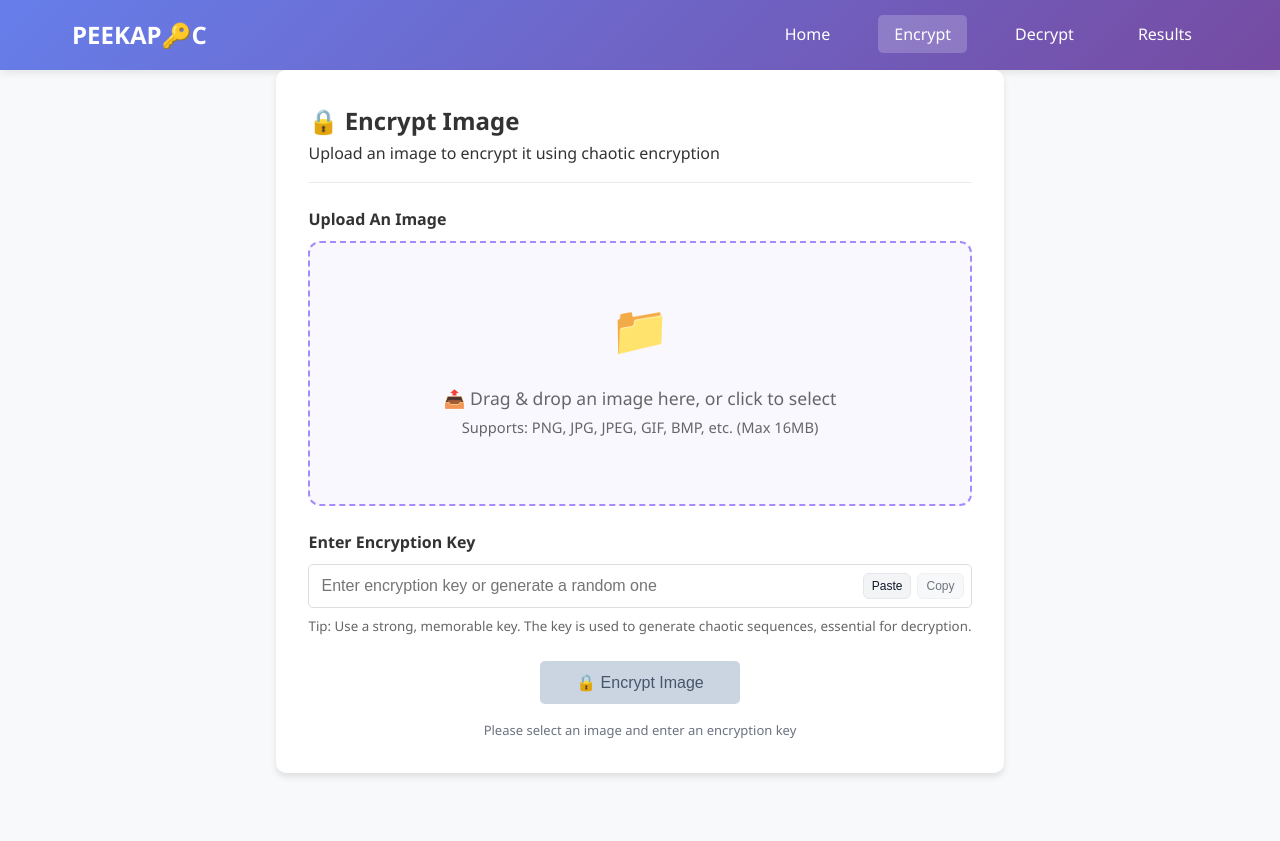
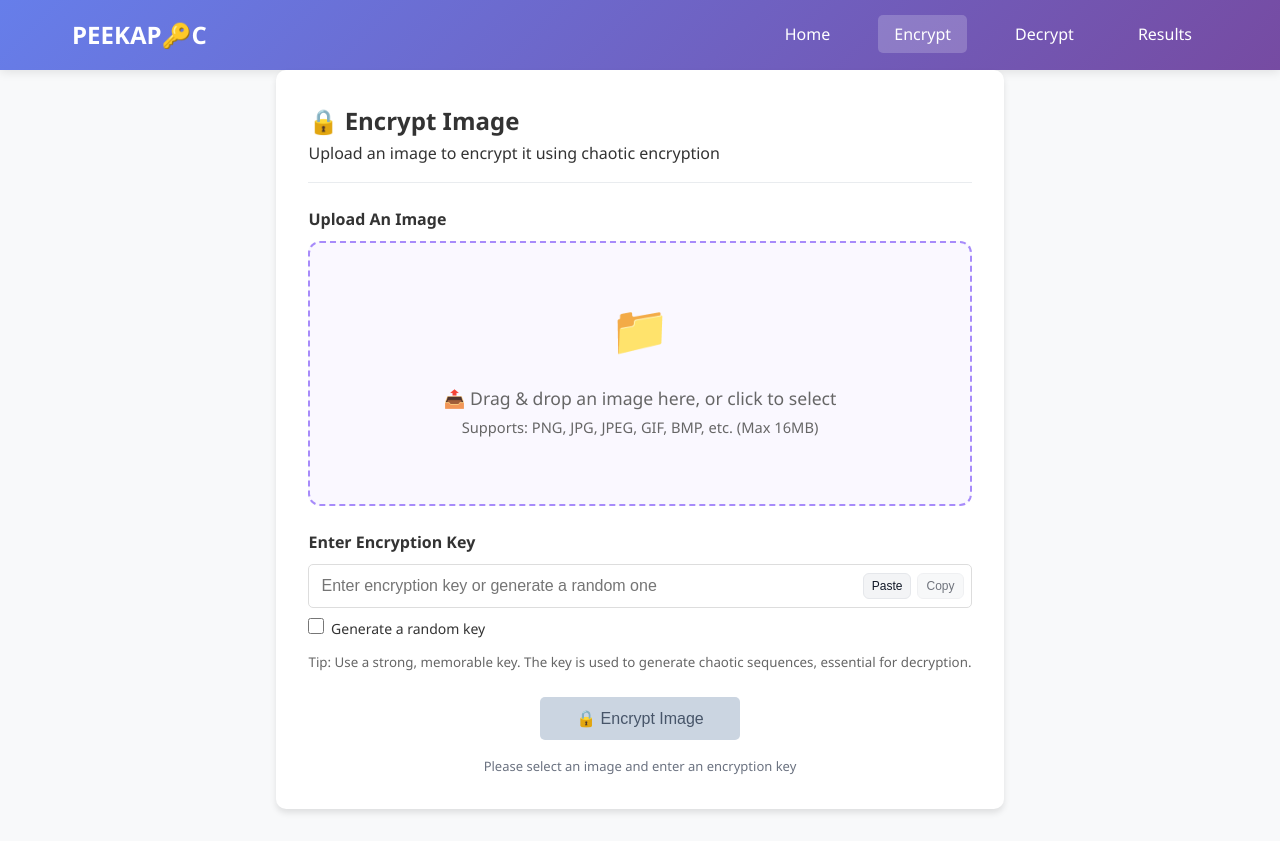
Before and after one commit to wantedWaffleInUni/fyp-mds08, a React (Create React App) app in the folder chaotic-encryption-app/frontend/: page /encrypt in a window 1280 px wide. Before the commit the page ends 805 px from the top, so only its background shows below. Built offline with nearby package versions, Linux system fonts and the light colour scheme; no server answers; the HTML template or start-up script is replaced by a standard one.

Commit message:
added generate random key in encrypt page

```diff
--- a/chaotic-encryption-app/frontend/src/App.css
+++ b/chaotic-encryption-app/frontend/src/App.css
@@ -548,3 +548,33 @@ body {
   background: #3b82f6; /* or your primary */
   transition: width .25s ease;
 }
+
+.form-check-input:checked {
+  border-color: #7c3aed;
+  background-color: #7c3aed;
+  background-size: contain;
+  background-position: center;
+  background-repeat: no-repeat;
+}
+.form-check-input:focus {
+  outline: 2px solid #7c3aed55;
+  outline-offset: 2px;
+  box-shadow: 0 0 0 2px #7c3aed33;
+}
+
+.form-check-input {
+  width: 16px;
+  height: 16px;
+  margin: 10px 0;
+  border: 1px solid #cbd5e1;
+  border-radius: 4px;
+  background: white;
+  transition: all .2s;
+  cursor: pointer;
+  padding-top: 12%;
+}
+
+.form-check-label {
+  padding-inline-start: 1%;
+  font-size: 14px;
+}
--- a/chaotic-encryption-app/frontend/src/components/modals/SelectAlgorithmModal.jsx
+++ b/chaotic-encryption-app/frontend/src/components/modals/SelectAlgorithmModal.jsx
@@ -48,6 +48,7 @@ export default function SelectAlgorithmModal(props) {
           <p style={{ fontStyle:'italic', fontSize:'0.8rem' }}>
             Hover over each algorithm to see which one fits you best!
           </p>
+          <br></br>
 
           <div className="algo-grid">
             {list.map(opt => {
--- a/chaotic-encryption-app/frontend/src/pages/Encrypt.jsx
+++ b/chaotic-encryption-app/frontend/src/pages/Encrypt.jsx
@@ -22,6 +22,7 @@ const Encrypt = () => {
   const [error, setError] = useState('');
   const [result, setResult] = useState(null);
   const navigate = useNavigate();
+  const [autoGenerateKey, setAutoGenerateKey] = useState(false);
 
   // progress modal state
   // const [showProgress, setShowProgress] = useState(false);
@@ -119,113 +120,6 @@ const Encrypt = () => {
     }
   };
 
-
-//   const confirmEncrypt = async () => {
-//     setIsLoading(true);
-//     setError('');
-//
-//     try {
-//       const needsNonce = ['fodhnn', '2dlasm'].includes(selectedAlgorithm);
-//       const response = await encryptImage(
-//         selectedFile,
-//         encryptionKey,
-//         selectedAlgorithm,
-//         // selectedAlgorithm === 'fodhnn' ? (nonce || undefined) : undefined
-//         needsNonce ? (nonce || undefined) : undefined
-//       );
-//       setResult(response);
-//       setShowAlgoModal(false);
-//       // Navigate to results page with the data
-//       navigate('/results', {
-//         state: {
-//           type: 'encrypt',
-//           data: response
-//         }
-//       });
-//     } catch (err) {
-//       setError(err.message);
-//     } finally {
-//       setIsLoading(false);
-//     }
-//   };
-
-// const confirmEncrypt = async () => {
-//   setShowAlgoModal(false);
-//   setShowProgress(true);
-//   setPhase('analysing image…');
-//   setProgress(5);
-//
-//   const needsNonce = ['fodhnn', '2dlasm'].includes(selectedAlgorithm);
-//
-//   // optional: smooth fake progress while waiting (caps at 95%)
-//   const tick = setInterval(() => {
-//     setProgress(p => (p < 95 ? p + (p < 80 ? 1 : 0.5) : p));
-//   }, 200);
-//
-//   const ac = new AbortController();
-//   abortRef.current = ac;
-//
-//   try {
-//     const res = await encryptImage(
-//       selectedFile,
-//       encryptionKey,
-//       selectedAlgorithm,
-//       needsNonce ? (nonce || undefined) : undefined,
-//       { signal: ac.signal } // ok to omit if your API helper doesn’t use it
-//     );
-//
-//     clearInterval(tick);
-//     setPhase('finalising…');
-//     setProgress(100);
-//
-//     // small pause for UX polish
-//     setTimeout(() => {
-//       setShowProgress(false);
-//       navigate('/results', { state: { type: 'encrypt', data: res } });
-//     }, 250);
-//   } catch (e) {
-//     clearInterval(tick);
-//     setShowProgress(false);
-//     if (e.name !== 'AbortError') setError(e.message || 'Encryption failed.');
-//   }
-// };
-
-//   const confirmEncrypt = async () => {
-//     setShowAlgoModal(false);
-//     setShowProgress(true);
-//     setError('');
-//
-//     const needsNonce = ['fodhnn', '2dlasm'].includes(selectedAlgorithm);
-//
-//     // kick off fake phased progress while backend works
-//     const ac = new AbortController();
-//     abortRef.current = ac;
-//     const stop = startPhasedProgress(ac.signal);
-//
-//     try {
-//       const res = await encryptImage(
-//         selectedFile,
-//         encryptionKey,
-//         selectedAlgorithm,
-//         needsNonce ? (nonce || undefined) : undefined,
-//         { signal: ac.signal } // safe to omit if your helper doesn’t support it
-//       );
-//
-//       // finish bar nicely, then navigate
-//       stop();
-//       setPhase('Finalising …');
-//       setProgress(100);
-//
-//       setTimeout(() => {
-//         setShowProgress(false);
-//         navigate('/results', { state: { type: 'encrypt', data: res } });
-//       }, 250);
-//     } catch (e) {
-//       stop();
-//       setShowProgress(false);
-//       if (e.name !== 'AbortError') setError(e.message || 'Encryption failed.');
-//     }
-//   };
   const confirmEncrypt = async () => {
     setIsLoading(true);
     setShowAlgoModal(false);
@@ -312,31 +206,25 @@ const Encrypt = () => {
   const [flipped, setFlipped] = useState({});
   const setFlip = (val, on) => setFlipped(f => ({ ...f, [val]: on ?? !f[val] }));
 
+  // tiny helper (uses native crypto.randomUUID when available)
+  const genUUID = () => {
+    if (typeof crypto !== 'undefined' && crypto.randomUUID) return crypto.randomUUID();
+    // RFC4122 v4 fallback
+    return 'xxxxxxxx-xxxx-4xxx-yxxx-xxxxxxxxxxxx'.replace(/[xy]/g, c => {
+      const r = (Math.random() * 16) | 0;
+      const v = c === 'x' ? r : (r & 0x3) | 0x8;
+      return v.toString(16);
+    });
+  };
 
-//   function startPhasedProgress(signal) {
-//     let i = 0;
-//     let p = PHASES[0].from;
-//     setPhase(PHASES[0].label);
-//     setProgress(p);
-//
-//     const id = setInterval(() => {
-//       if (signal?.aborted) return clearInterval(id);
-//
-//       const step = PHASES[i];
-//       // speed tapers slightly as we advance
-//       const bump = i < 2 ? 1.2 : 0.6;
-//       p = Math.min(step.to, p + bump + Math.random() * 0.8);
-//       setProgress(p);
-//
-//       if (p >= step.to && i < PHASES.length - 1) {
-//         i += 1;
-//         setPhase(PHASES[i].label);
-//         p = Math.max(p, PHASES[i].from);
-//       }
-//     }, 180);
-//
-//     return () => clearInterval(id); // stop function
-//   }
+  // generate once when toggled on
+  useEffect(() => {
+    if (autoGenerateKey) {
+      setEncryptionKey(genUUID());
+    }
+    // don’t clear when toggled off — keep whatever is in the field
+  }, [autoGenerateKey]);
+
 
 
 
@@ -367,39 +255,23 @@ const Encrypt = () => {
 
         <div className="form-group">
           <label className="form-label"><strong>Enter Encryption Key</strong></label>
-          {/* <input
-            type="text"
-            className="form-control"
-            value={encryptionKey}
-            onChange={(e) => setEncryptionKey(e.target.value)}
-            placeholder="Enter encryption key or generate a random one"
-          />
 
-          {/* radio for enabling auto generation of strong key */}
-          {/* <div className="form-check mt-2">
-            <input
-              type="checkbox"
-              className="form-check-input"
-              id="autoGenerateKey"
-              checked={autoGenerateKey}
-              onChange={(e) => setAutoGenerateKey(e.target.checked)}
-            />
-            <label className="form-check-label" htmlFor="autoGenerateKey">
-              Auto-generate a strong key
-            </label>
-          </div> */}
           <div className="input-with-actions">
             <input
               ref={keyInputRef}
               type="text"
               className="form-control"
               value={encryptionKey}
-              onChange={(e) => setEncryptionKey(e.target.value)}
+              onChange={(e) => !autoGenerateKey && setEncryptionKey(e.target.value)}
               placeholder="Enter encryption key or generate a random one"
               style={{ paddingRight: '116px' }}  // room for the two buttons
+              readOnly={autoGenerateKey}
+              aria-readonly={autoGenerateKey}
             />
 
             <div className="input-actions">
+              {/* Show Paste only when manual mode */}
+              {!autoGenerateKey && (
                 <button
                   type="button"
                   className="icon-btn"
@@ -409,6 +281,22 @@ const Encrypt = () => {
                 >
                   Paste
                 </button>
+              )}
+
+              {/* In auto mode, allow regenerate */}
+              {autoGenerateKey &&(
+                <button
+                  type="button"
+                  className="icon-btn"
+                  onClick={() => setEncryptionKey(genUUID())}
+                  title="Regenerate key"
+                  aria-label="Regenerate key"
+                >
+                  Regenerate
+                </button>
+              )}
+
+              {/* Copy always available */}
               <button
                 type="button"
                 className="icon-btn"
@@ -421,6 +309,22 @@ const Encrypt = () => {
               </button>
             </div>
           </div>
+
+          {/* generate checkbox */}
+          {/* <div className="form-check mt-2"> */}
+          <input
+            type="checkbox"
+            id="auto-generate-key"
+            className="form-check-input"
+            checked={autoGenerateKey}
+            onChange={(e) => setAutoGenerateKey(e.target.checked)}
+
+          />
+          <label htmlFor="auto-generate-key" className="form-check-label">
+            Generate a random key
+          </label>
+          {/* </div> */}
+
           <small style={{ color: '#666', marginTop: '0.5rem', display: 'block' }}>
             Tip: Use a strong, memorable key. The key is used to generate chaotic sequences, essential for decryption.
           </small>
```
Lines whose indentation alone changed are shown as unchanged.
